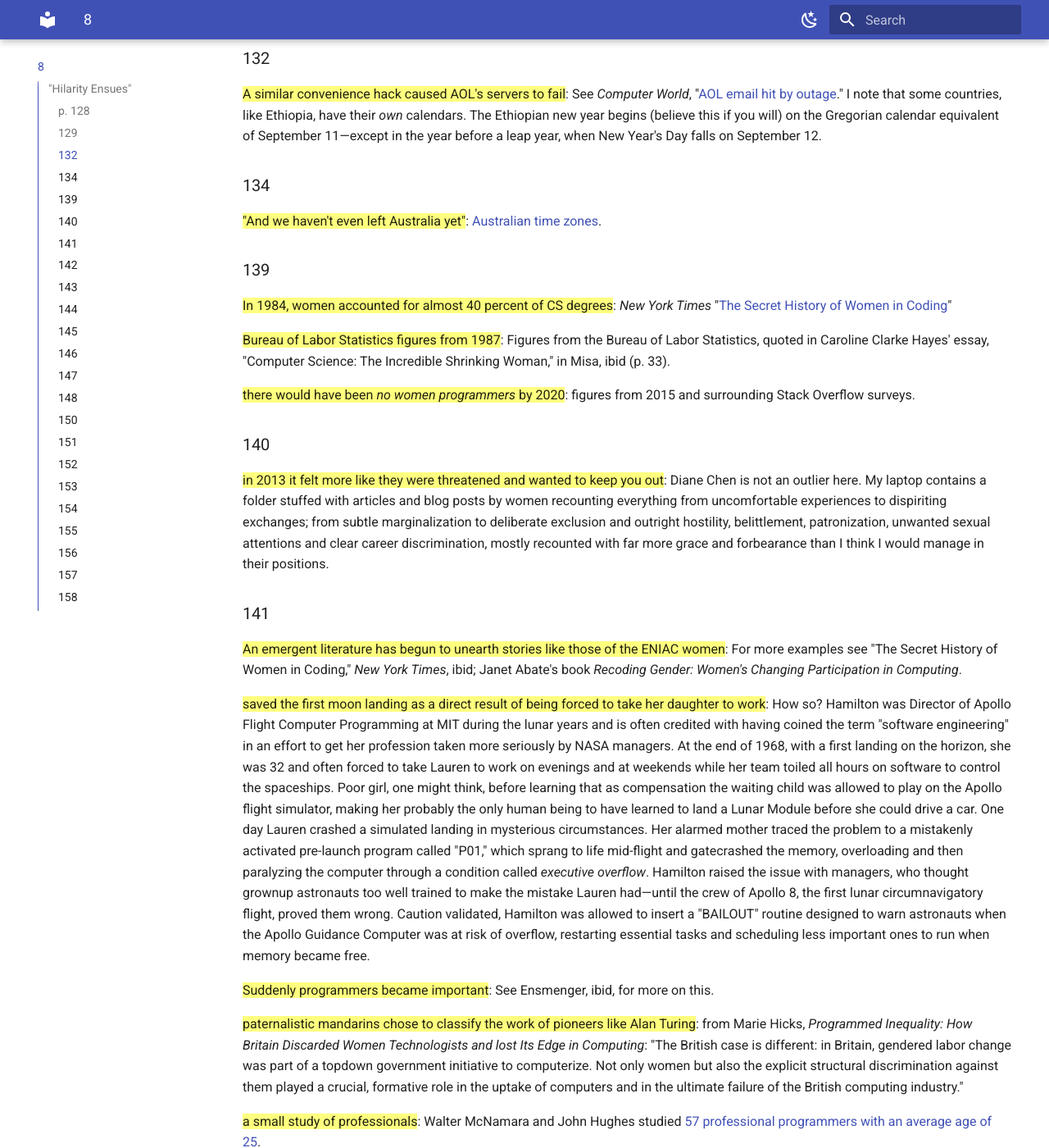
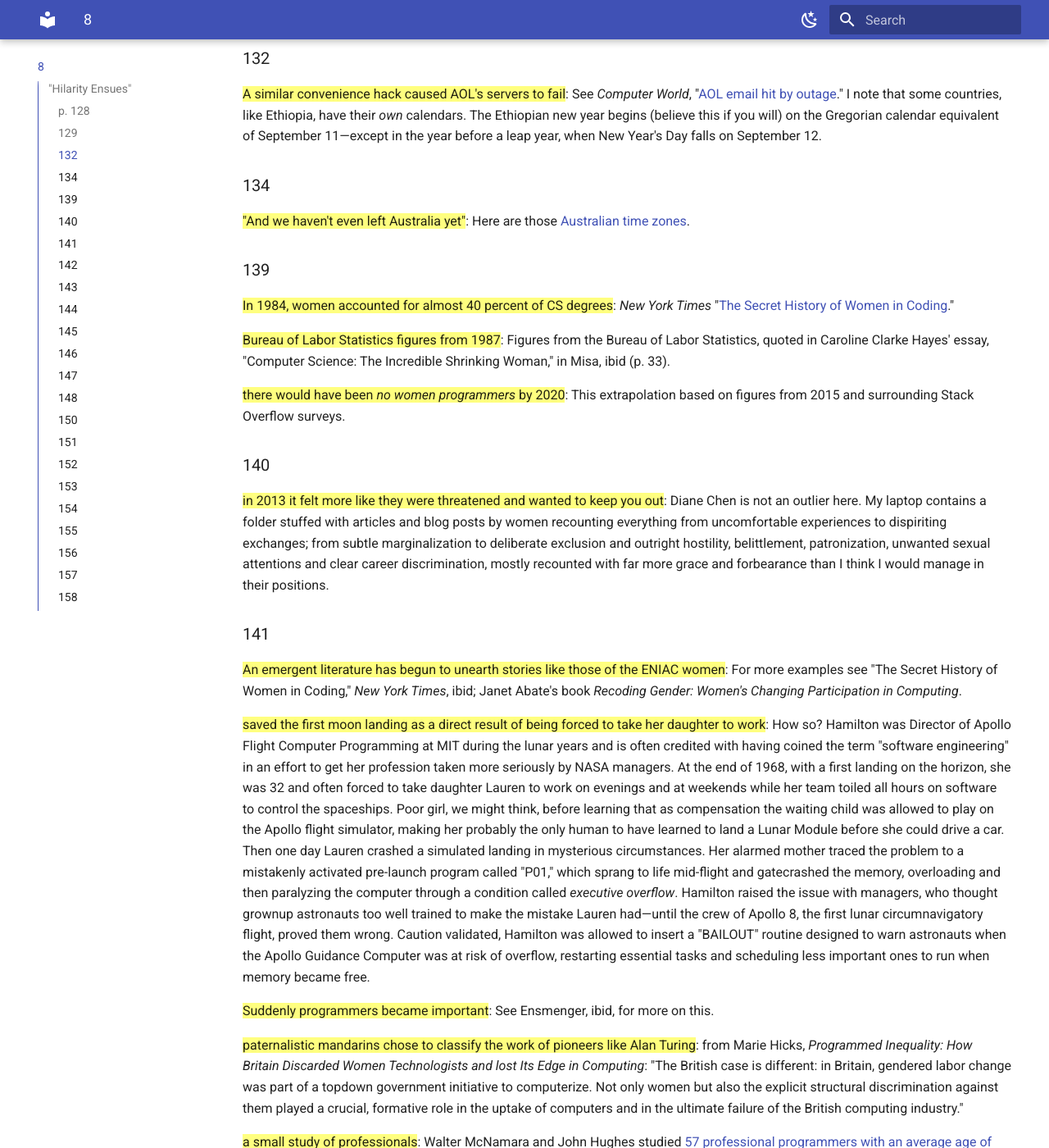
Before and after one commit to zappascout/devil_notes-sources, an MkDocs documentation site: the page built from docs/notes_8_devil.md, in a window 1280 px wide and 1400 px high, scrolled down 481 px. Shown: the whole window at 82% size. Built offline with MkDocs 1.6.1 and Material for MkDocs 9.7.7, drawn with Linux system fonts in a browser that asks for light colours; some of the changed text lies outside the part shown.

Commit message:
tidies chapter 8

```diff
--- a/docs/notes_8_devil.md
+++ b/docs/notes_8_devil.md
@@ -21,12 +21,12 @@
 
 ###134
 =="And we haven't even left Australia yet"==:
-[Australian time zones][zones].
-[zones]:https://info.australia.gov.au/about-australia/facts-and-figures/time-zones-and-daylight-saving
+Here are those [Australian time zones][zones].
+[zones]:https://www.timeanddate.com/time/zone/australia
 
 ###139
 ==In 1984, women accounted for almost 40 percent of CS degrees==:
-*New York Times* "[The Secret History of Women in Coding][secret]"
+*New York Times* "[The Secret History of Women in Coding][secret]."
 [secret]:https://www.nytimes.com/2019/02/13/magazine/women-coding-computer-programming.html
 
 ==Bureau of Labor Statistics figures from 1987==:
@@ -34,7 +34,7 @@
 "Computer Science: The Incredible Shrinking Woman," in Misa, ibid (p. 33).
 
 ==there would have been *no women programmers* by 2020==:
-figures from 2015 and surrounding Stack Overflow surveys.
+This extrapolation based on figures from 2015 and surrounding Stack Overflow surveys.
 
 ###140
 ==in 2013 it felt more like they were threatened and wanted to
@@ -59,13 +59,13 @@
 credited with having coined the term "software engineering" in an
 effort to get her profession taken more seriously by NASA managers. At
 the end of 1968, with a first landing on the horizon, she was 32 and
-often forced to take Lauren to work on evenings and at weekends while
+often forced to take daughter Lauren to work on evenings and at weekends while
 her team toiled all hours on software to control the spaceships. Poor
-girl, one might think, before learning that as compensation the waiting
+girl, we might think, before learning that as compensation the waiting
 child was allowed to play on the Apollo flight simulator, making her
-probably the only human being to have learned to land a Lunar Module
+probably the only human to have learned to land a Lunar Module
 before she could drive a car.
-    One day Lauren crashed a simulated landing in mysterious circumstances.
+    Then one day Lauren crashed a simulated landing in mysterious circumstances.
 Her alarmed mother traced the problem to a mistakenly activated
 pre-launch program called "P01," which sprang to life mid-flight and
 gatecrashed the memory, overloading and then paralyzing the computer
```
Also changed, not shown: other parts of docs/notes_8_devil.md (+2 -2 lines).
